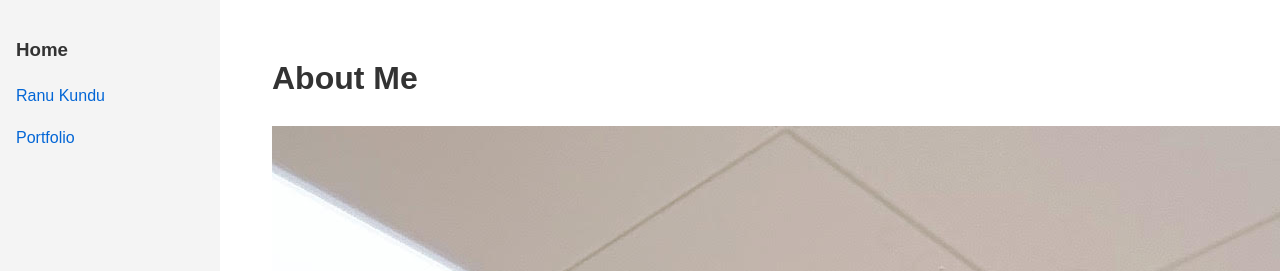
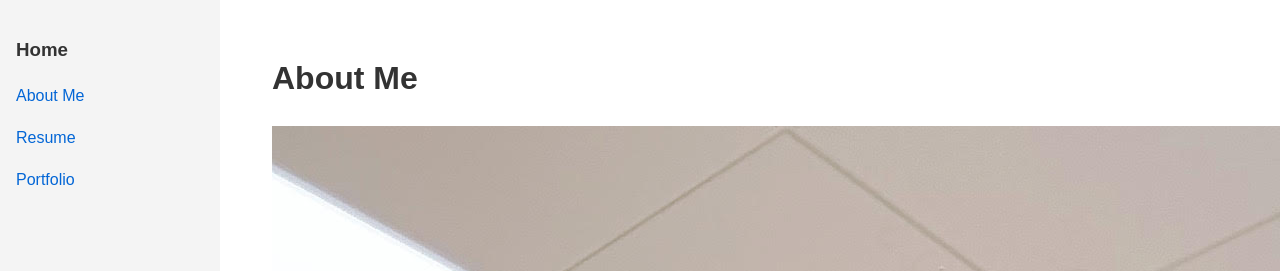
Before and after one commit to rai2412/contentcanvas, a Jekyll site: the page built from index.md, in a window 1280 px wide. Shown: the top 271 px of the page. Built offline with Jekyll 4.4.1, drawn with Linux system fonts in a browser that asks for light colours.

Commit message:
Update default.html

```diff
--- a/_layouts/default.html
+++ b/_layouts/default.html
@@ -37,7 +37,8 @@
 <body>
   <nav>
     <h3>{{ site.title }}</h3>
-    <a href="{{ '/' | relative_url }}">Ranu Kundu</a>
+    <a href="{{ '/' | relative_url }}">About Me</a>
+    <a href="{{ '/' | relative_url }}">Resume</a>
     <a href="{{ '/projects/' | relative_url }}">Portfolio</a>
   </nav>
   <main>
```
